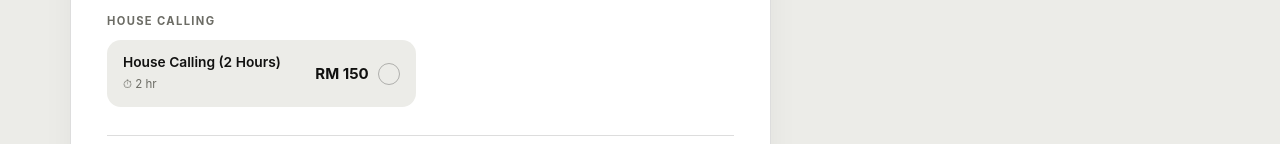
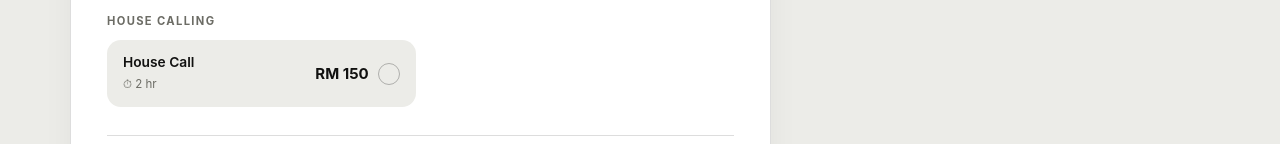
Before and after one commit to Mambang03/HOUS-landing-page, a plain HTML site: page hous_barbershop_online_booking.html in a window 1280 px wide. Shown: the part 953-1097 px from the top of the page. Drawn offline with Linux system fonts and the light colour scheme; no server answers.

Commit message:
Rename booking service to House Call

```diff
--- a/hous_barbershop_online_booking.html
+++ b/hous_barbershop_online_booking.html
@@ -1432,7 +1432,7 @@ fbq('track', 'PageView');
     { cat: 'TREATMENTS / CHEMICAL',name: 'Keratin Treatment',           price: 160, duration: 60, desc: 'Keratin treatment for smoother hair.' },
     { cat: 'TREATMENTS / CHEMICAL',name: 'Smooth & Shape',              price: 200, duration: 60, desc: 'Hair-smoothing and shaping treatment.' },
     { cat: 'TREATMENTS / CHEMICAL',name: 'Deep Conditioning / Hair Mask', price: 60, duration: 30, desc: 'Deep conditioning and hair mask treatment.' },
-    { cat: 'HOUSE CALLING',        name: 'House Calling (2 Hours)',             price: 150, duration: 120, desc: 'Private grooming session at your home for up to two hours.' }
+    { cat: 'HOUSE CALLING',        name: 'House Call',             price: 150, duration: 120, desc: 'Private grooming session at your home for two hours.' }
   ];
 
   function priceText(s) { return 'RM ' + s.price; }
```
